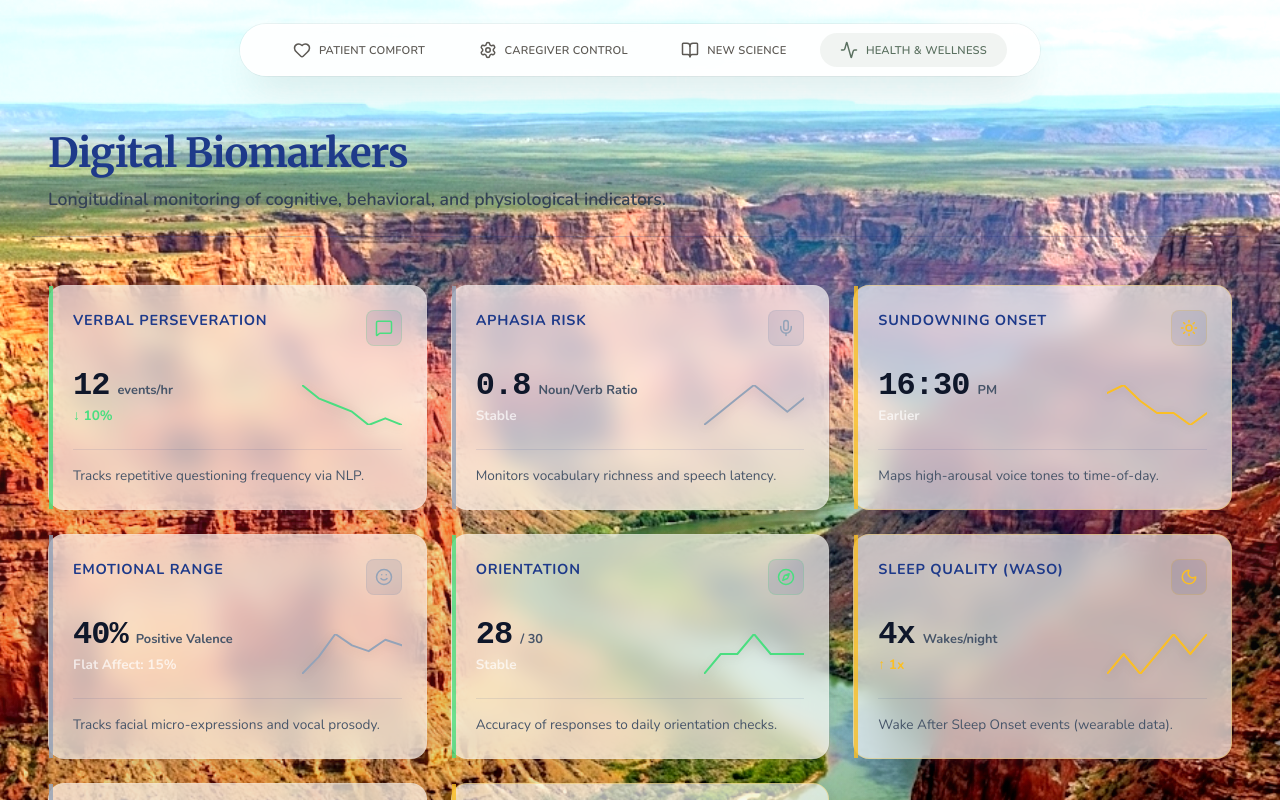
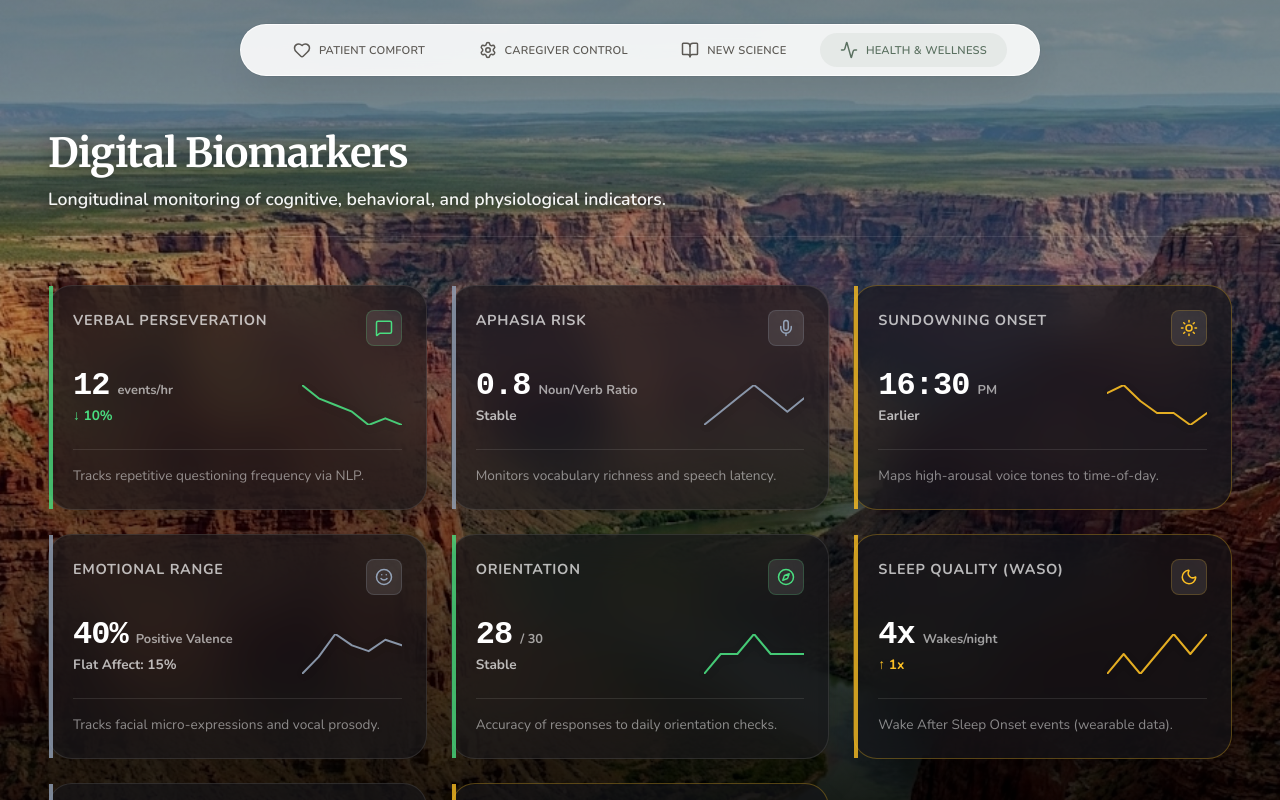
Before and after one commit to rgkhabbaz-sys/everloved-v3, a Next.js app: page /wellness in a window 1280 px wide. Built offline with nearby package versions, Linux system fonts and the light colour scheme.

Commit message:
Update Wellness page styling to match Dark Glass theme

```diff
--- a/src/components/Wellness/Wellness.module.css
+++ b/src/components/Wellness/Wellness.module.css
@@ -3,8 +3,7 @@
     width: 100vw;
     position: relative;
     overflow-x: hidden;
-    background: #09090b;
-    /* Darker, more clinical background */
+    background: #000;
 }
 
 .backgroundWrapper {
@@ -18,10 +17,7 @@
 
 .backgroundImage {
     object-fit: cover;
-    opacity: 1.0;
-    /* Full visibility */
-    filter: contrast(1.1) saturate(1.2) brightness(1.2);
-    /* Enhanced brightness and saturation for uplifting feel */
+    opacity: 0.9;
 }
 
 .overlay {
@@ -31,10 +27,9 @@
     width: 100%;
     height: 100%;
     background: linear-gradient(to bottom,
-            rgba(255, 255, 255, 0.1) 0%,
-            rgba(255, 255, 255, 0.05) 40%,
-            rgba(0, 0, 0, 0.1) 100%);
-    /* Extremely light, almost transparent overlay */
+            rgba(0, 0, 0, 0.4) 0%,
+            rgba(0, 0, 0, 0.2) 40%,
+            rgba(0, 0, 0, 0.8) 100%);
     z-index: 1;
     pointer-events: none;
 }
@@ -43,42 +38,36 @@
     position: relative;
     z-index: 10;
     max-width: 1600px;
-    /* Wider for 4 columns */
     margin: 0 auto;
 }
 
 .header {
     margin-bottom: 3rem;
     text-align: left;
-    /* Clinical dashboards often align left */
     padding-left: 1rem;
     animation: fadeIn 1s ease-out;
-    border-bottom: 1px solid rgba(30, 58, 138, 0.2);
-    /* Dark blue border */
+    border-bottom: 1px solid rgba(255, 255, 255, 0.1);
     padding-bottom: 1.5rem;
 }
 
 .title {
     font-family: 'Merriweather', serif;
     font-size: 2.5rem;
-    /* Slightly smaller, more professional */
     font-weight: 700;
     margin-bottom: 0.5rem;
-    color: #1e3a8a;
-    /* Navy Blue */
-    text-shadow: none;
+    color: #fff;
+    text-shadow: 0 4px 20px rgba(0, 0, 0, 0.5);
     letter-spacing: -0.02em;
 }
 
 .subtitle {
     font-family: 'Nunito', sans-serif;
-    color: #334155;
-    /* Slate 700 */
+    color: rgba(255, 255, 255, 0.95);
     font-size: 1.1rem;
     max-width: 800px;
     line-height: 1.5;
     font-weight: 600;
-    text-shadow: none;
+    text-shadow: 0 2px 10px rgba(0, 0, 0, 0.5);
 }
 
 .grid {
@@ -92,33 +81,30 @@
 @media (min-width: 1400px) {
     .grid {
         grid-template-columns: repeat(4, 1fr);
-        /* 4 columns on large screens */
     }
 }
 
 .card {
-    background: rgba(255, 255, 255, 0.65);
-    /* Light Frosted Glass */
-    backdrop-filter: blur(12px);
-    -webkit-backdrop-filter: blur(12px);
-    border: 1px solid rgba(255, 255, 255, 0.8);
-    border-radius: 16px;
-    /* Tighter radius */
+    background: rgba(20, 20, 25, 0.65);
+    /* Dark Glass */
+    backdrop-filter: blur(24px);
+    -webkit-backdrop-filter: blur(24px);
+    border: 1px solid rgba(255, 255, 255, 0.1);
+    border-radius: 24px;
     padding: 1.5rem;
     display: flex;
     flex-direction: column;
     height: 100%;
     position: relative;
     transition: all 0.3s ease;
-    box-shadow: 0 4px 15px rgba(30, 58, 138, 0.1);
-    /* Subtle blue shadow */
+    box-shadow: 0 20px 40px -10px rgba(0, 0, 0, 0.4);
 }
 
 .card:hover {
-    background: rgba(255, 255, 255, 0.85);
-    transform: translateY(-2px);
-    box-shadow: 0 10px 25px rgba(30, 58, 138, 0.15);
-    border-color: #fff;
+    background: rgba(20, 20, 25, 0.75);
+    transform: translateY(-4px);
+    box-shadow: 0 30px 60px -12px rgba(0, 0, 0, 0.5);
+    border-color: rgba(255, 255, 255, 0.2);
 }
 
 .cardHeader {
@@ -132,8 +118,7 @@
     font-family: 'Nunito', sans-serif;
     font-size: 0.9rem;
     font-weight: 800;
-    color: #1e3a8a;
-    /* Navy Blue */
+    color: rgba(255, 255, 255, 0.7);
     text-transform: uppercase;
     letter-spacing: 0.05em;
     line-height: 1.4;
@@ -141,15 +126,13 @@
 
 .iconWrapper {
     padding: 8px;
-    background: rgba(30, 58, 138, 0.1);
-    /* Light blue bg for icons */
+    background: rgba(255, 255, 255, 0.1);
     border-radius: 8px;
     display: flex;
     align-items: center;
     justify-content: center;
-    border: 1px solid rgba(30, 58, 138, 0.1);
-    color: #1e3a8a;
-    /* Navy Blue Icon */
+    border: 1px solid rgba(255, 255, 255, 0.1);
+    color: #fff;
 }
 
 .mainContent {
@@ -172,11 +155,9 @@
 
 .value {
     font-family: 'Roboto Mono', monospace;
-    /* Monospace for data */
     font-size: 2rem;
     font-weight: 600;
-    color: #0f172a;
-    /* Slate 900 (Very Dark Blue) */
+    color: #fff;
     line-height: 1;
     letter-spacing: -0.03em;
 }
@@ -184,8 +165,7 @@
 .unit {
     font-family: 'Nunito', sans-serif;
     font-size: 0.8rem;
-    color: #475569;
-    /* Slate 600 */
+    color: rgba(255, 255, 255, 0.6);
     margin-left: 0.5rem;
     font-weight: 700;
 }
@@ -197,27 +177,24 @@
     display: flex;
     align-items: center;
     gap: 4px;
-    color: #334155;
-    /* Slate 700 */
+    color: rgba(255, 255, 255, 0.8);
 }
 
 .sparklineContainer {
     width: 100px;
     height: 40px;
-    opacity: 1;
-    /* Full opacity for sparklines */
-    filter: drop-shadow(0 2px 4px rgba(0, 0, 0, 0.1));
+    opacity: 0.9;
+    filter: drop-shadow(0 2px 4px rgba(0, 0, 0, 0.2));
 }
 
 .context {
     font-family: 'Nunito', sans-serif;
     font-size: 0.85rem;
-    color: #475569;
-    /* Slate 600 */
+    color: rgba(255, 255, 255, 0.5);
     line-height: 1.4;
     margin-top: auto;
     padding-top: 1rem;
-    border-top: 1px solid rgba(30, 58, 138, 0.1);
+    border-top: 1px solid rgba(255, 255, 255, 0.1);
     font-weight: 500;
 }
 
```
